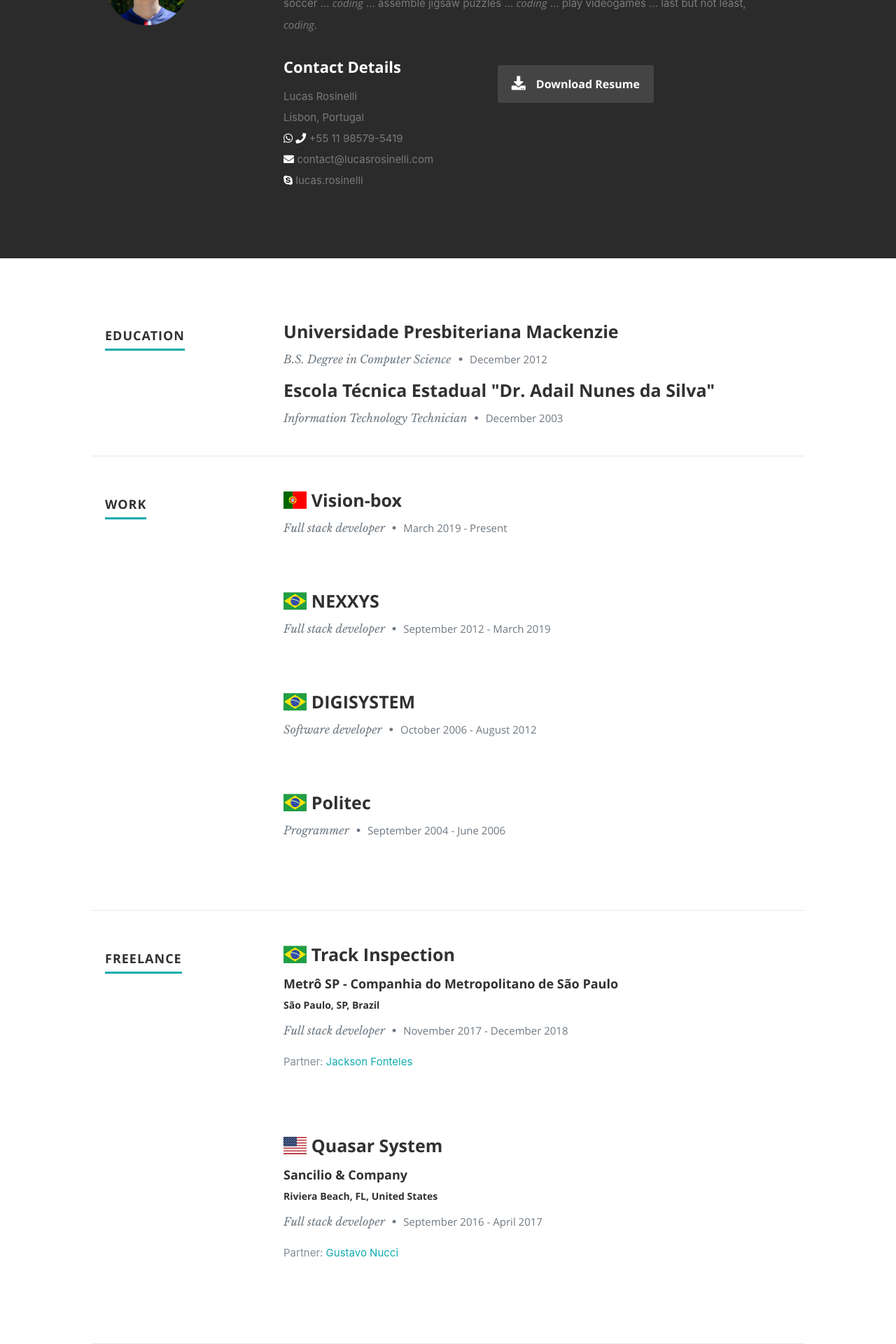
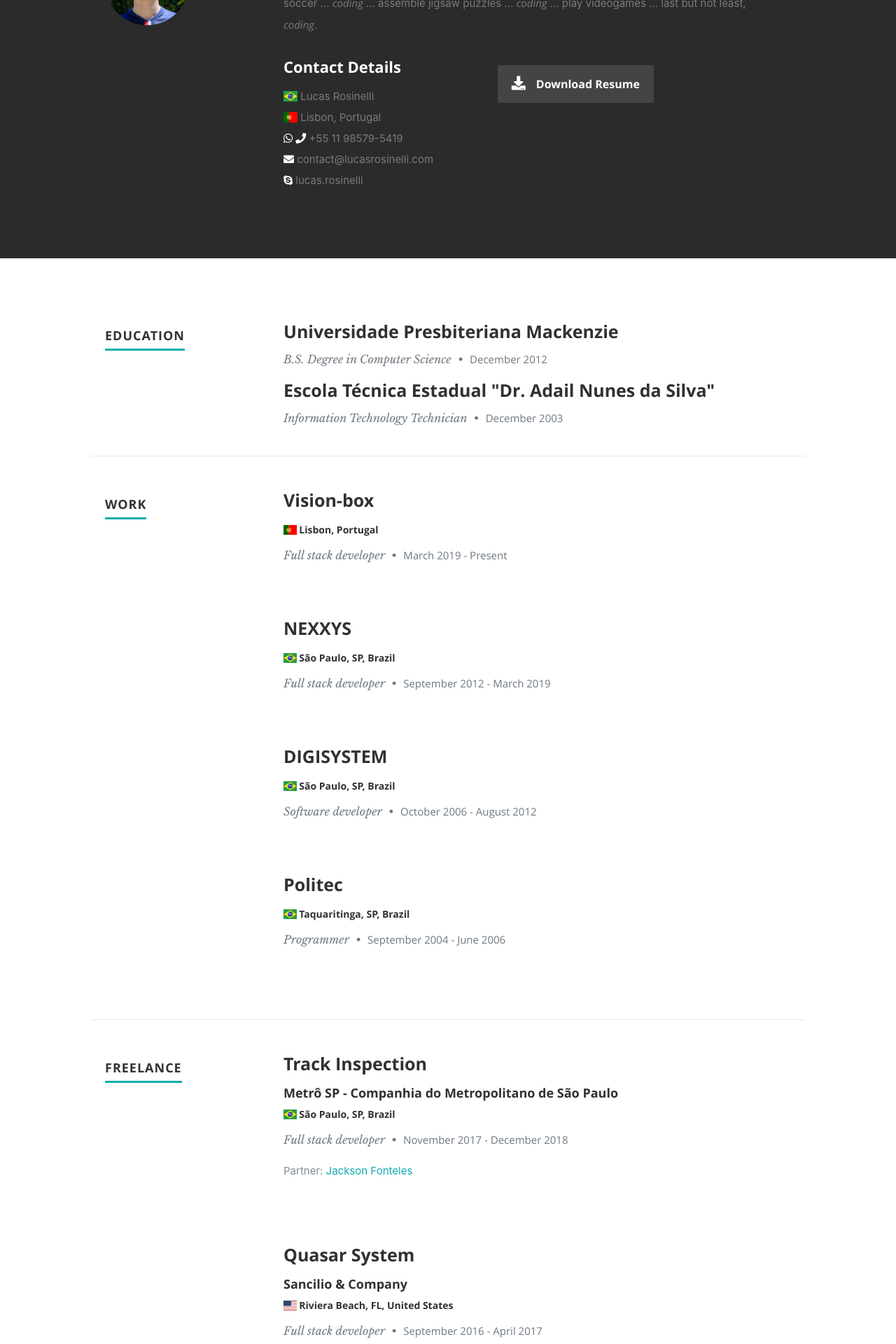
Before and after one commit to LucasRosinelli/resume, a React (Create React App) app: page / in a window 1280 px wide. Shown: the part 980-2900 px from the top of the page at 70% size. Built offline with nearby package versions, Linux system fonts and the light colour scheme.

Commit message:
Location display improvements

```diff
--- a/src/components/about/about.js
+++ b/src/components/about/about.js
@@ -24,8 +24,8 @@ export default class About extends Component {
                             <div className="columns contact-details">
                                 <h2>Contact Details</h2>
                                 <p className="address">
-                                    <span>{resumeData.shortName}</span><br />
-                                    <span>{resumeData.contact.currentLocation}</span><br />
+                                    <span class={"flag-icon flag-icon-br"}></span> <span>{resumeData.shortName}</span><br />
+                                    <span class={"flag-icon flag-icon-" + resumeData.contact.currentLocationCountry}></span> <span>{resumeData.contact.currentLocation}</span><br />
                                     <a target="LucasRosinelliWhatsApp" href={"https://api.whatsapp.com/send?phone=" + resumeData.contact.phone.unformatted} title={"Contact me via WhatsApp: " + resumeData.contact.phone.display}><i className="fab fa-whatsapp" /></a> <a target="LucasRosinelliPhone" href={"tel:+" + resumeData.contact.phone.unformatted} title={"Call me: " + resumeData.contact.phone.display}><i className="fa fa-phone" /></a> <span>{resumeData.contact.phone.display}</span><br />
                                     <a target="LucasRosinelliEmail" href={"mailto:" + resumeData.contact.email} title={"Email me: " + resumeData.contact.email}><i className="fa fa-envelope" /></a> <span>{resumeData.contact.email}</span><br />
                                     <span className="highlight"><i title={"Contact me via Skype: " + resumeData.contact.skype} className="fab fa-skype" /></span> <span>{resumeData.contact.skype}</span>
--- a/src/components/resume/resume.js
+++ b/src/components/resume/resume.js
@@ -39,9 +39,9 @@ export default class Resume extends Component {
                         <div className="nine columns main-col">
                             <div className="row item">
                                 <div className="twelve columns">
-                                    <h3><span class={"flag-icon flag-icon-br"}></span> Track Inspection</h3>
+                                    <h3>Track Inspection</h3>
                                     <h5>Metrô SP - Companhia do Metropolitano de São Paulo</h5>
-                                    <h6>São Paulo, SP, Brazil</h6>
+                                    <h6><span class={"flag-icon flag-icon-br"}></span> São Paulo, SP, Brazil</h6>
                                     <p className="info">Full stack developer <span>•</span> <em className="date">November 2017 - December 2018</em></p>
                                     <p>Partner: <a target="LucasRosinelliExternal" href="https://www.linkedin.com/in/jackson-fonteles/">Jackson Fonteles</a></p>
                                     <p>
@@ -59,9 +59,9 @@ export default class Resume extends Component {
                             </div>
                             <div className="row item">
                                 <div className="twelve columns">
-                                    <h3><span class={"flag-icon flag-icon-us"}></span> Quasar System</h3>
+                                    <h3>Quasar System</h3>
                                     <h5>Sancilio &amp; Company</h5>
-                                    <h6>Riviera Beach, FL, United States</h6>
+                                    <h6><span class={"flag-icon flag-icon-us"}></span> Riviera Beach, FL, United States</h6>
                                     <p className="info">Full stack developer <span>•</span> <em className="date">September 2016 - April 2017</em></p>
                                     <p>Partner: <a target="LucasRosinelliExternal" href="https://www.linkedin.com/in/gustavonucci/?locale=en_US">Gustavo Nucci</a></p>
                                     <p>
@@ -234,7 +234,8 @@ export default class Resume extends Component {
             workExperienceRows.push(
                 <div className="row item">
                     <div className="twelve columns">
-                        <h3><span class={"flag-icon flag-icon-" + workExperience.country}></span> {workExperience.company}</h3>
+                        <h3>{workExperience.company}</h3>
+                        <h6><span class={"flag-icon flag-icon-" + workExperience.country}></span> {workExperience.location}</h6>
                         <p className="info">{workExperience.position} <span>•</span> <em className="date">{workExperience.from} - {workExperience.to}</em></p>
                         {description}
                         {dutiesAchievements}
```
